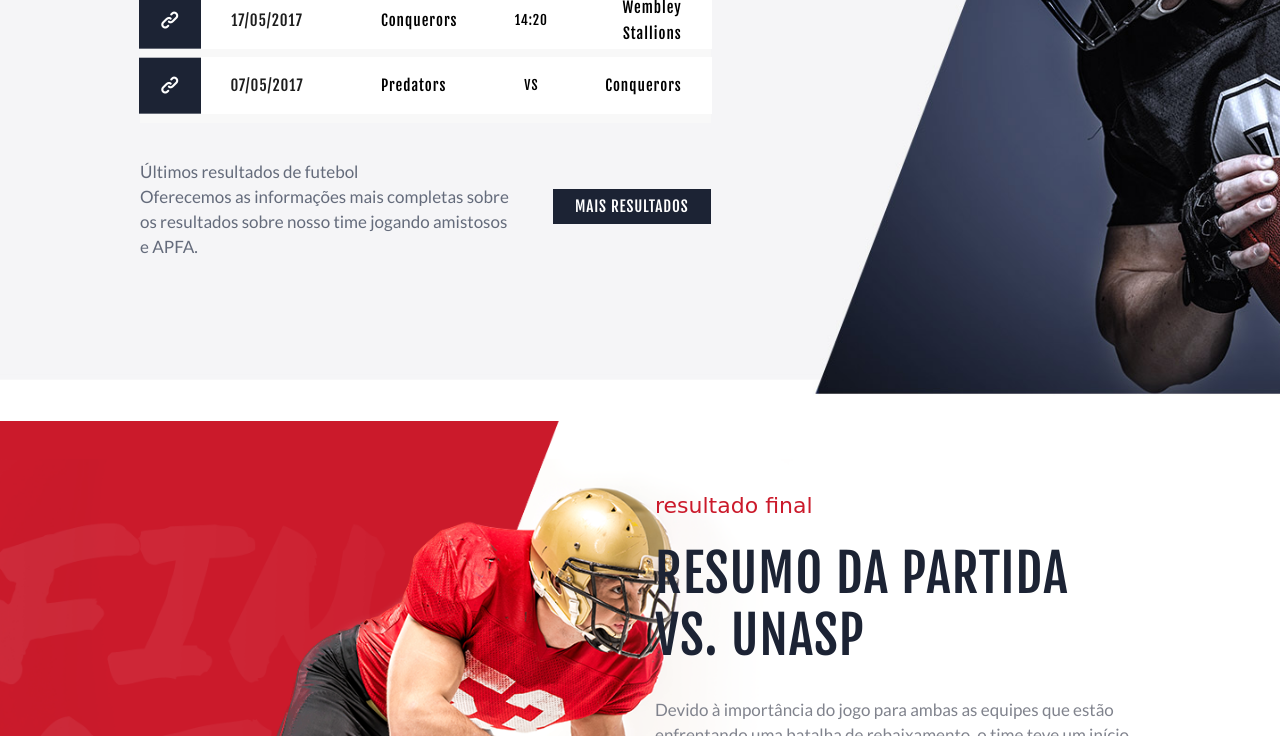
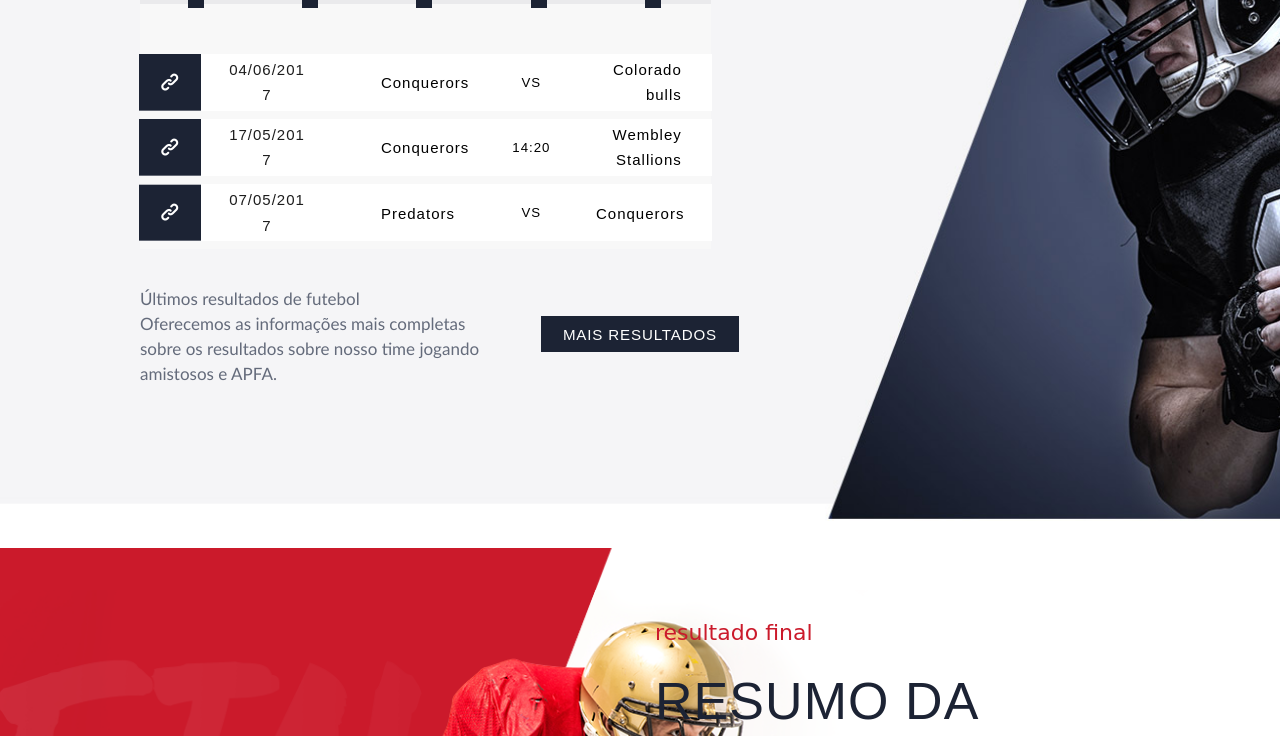
Before and after one commit to Leandro-Lopes/snakes, a plain HTML site: page index.html in a window 1280 px wide. Shown: the part 1843-2579 px from the top of the page. Drawn offline with Linux system fonts and the light colour scheme; a web font is replaced by a local one.

Commit message:
fisrt commit

```diff
--- /dev/null
+++ b/fjalla.css
@@ -0,0 +1,32 @@
+/* latin-ext */
+@font-face {
+  font-family: 'Fjalla One';
+  font-style: normal;
+  font-weight: 400;
+  src: local('Fjalla One'), local('FjallaOne-Regular'), url(https://fonts.gstatic.com/s/fjallaone/v6/Yq6R-LCAWCX3-6Ky7FAFrO96kigt.woff2) format('woff2');
+  unicode-range: U+0100-024F, U+0259, U+1E00-1EFF, U+2020, U+20A0-20AB, U+20AD-20CF, U+2113, U+2C60-2C7F, U+A720-A7FF;
+}
+/* latin */
+@font-face {
+  font-family: 'Fjalla One';
+  font-style: normal;
+  font-weight: 400;
+  src: local('Fjalla One'), local('FjallaOne-Regular'), url(https://fonts.gstatic.com/s/fjallaone/v6/Yq6R-LCAWCX3-6Ky7FAFrOF6kg.woff2) format('woff2');
+  unicode-range: U+0000-00FF, U+0131, U+0152-0153, U+02BB-02BC, U+02C6, U+02DA, U+02DC, U+2000-206F, U+2074, U+20AC, U+2122, U+2191, U+2193, U+2212, U+2215, U+FEFF, U+FFFD;
+}
+/* latin-ext */
+@font-face {
+  font-family: 'Lato';
+  font-style: normal;
+  font-weight: 400;
+  src: local('Lato Regular'), local('Lato-Regular'), url(https://fonts.gstatic.com/s/lato/v14/S6uyw4BMUTPHjxAwXjeu.woff2) format('woff2');
+  unicode-range: U+0100-024F, U+0259, U+1E00-1EFF, U+2020, U+20A0-20AB, U+20AD-20CF, U+2113, U+2C60-2C7F, U+A720-A7FF;
+}
+/* latin */
+@font-face {
+  font-family: 'Lato';
+  font-style: normal;
+  font-weight: 400;
+  src: local('Lato Regular'), local('Lato-Regular'), url(https://fonts.gstatic.com/s/lato/v14/S6uyw4BMUTPHjx4wXg.woff2) format('woff2');
+  unicode-range: U+0000-00FF, U+0131, U+0152-0153, U+02BB-02BC, U+02C6, U+02DA, U+02DC, U+2000-206F, U+2074, U+20AC, U+2122, U+2191, U+2193, U+2212, U+2215, U+FEFF, U+FFFD;
+}
--- a/index.html
+++ b/index.html
@@ -28,7 +28,7 @@ img.emoji {
 <link property="stylesheet" rel='stylesheet' id='wp-block-library-css' href='style.min.css?ver=5.0.2' type='text/css' media='all' />
 <link property="stylesheet" rel='stylesheet' id='contact-form-7-css' href='styles.css?ver=5.1.1' type='text/css' media='all' />
 <link property="stylesheet" rel='stylesheet' id='essential-grid-plugin-settings-css' href='settings.css?ver=2.3.1' type='text/css' media='all' />
-<link property="stylesheet" rel='stylesheet' id='tp-open-sans-css' href='http://fonts.googleapis.com/css?family=Open+Sans%3A300%2C400%2C600%2C700%2C800&#038;ver=5.0.2' type='text/css' media='all' />
+<link property="stylesheet" rel='stylesheet' id='tp-open-sans-css' href='opensans.css' type='text/css' media='all' />
 <link property="stylesheet" rel='stylesheet' id='tp-raleway-css' href='css.css' type='text/css' media='all' />
 <link property="stylesheet" rel='stylesheet' id='tp-droid-serif-css' href='droidserif.css' type='text/css' media='all' />
 <link property="stylesheet" rel='stylesheet' id='tp-fontello-css' href='fontello.css?ver=2.3.1' type='text/css' media='all' />
@@ -75,11 +75,7 @@ img.emoji {
 // </script>
 <script type='text/javascript' src='mediaelement-and-player.min.js?ver=4.2.6-78496d1'></script>
 <script type='text/javascript' src='mediaelement-migrate.min.js?ver=5.0.2'></script>
-<script type='text/javascript'>
-/* <![CDATA[ */
-var _wpmejsSettings = {"pluginPath":"\/wp-includes\/js\/mediaelement\/","classPrefix":"mejs-","stretching":"responsive"};
-/* ]]> */
-</script>
+
 <!-- <link rel='https://api.w.org/' href='http://conquerors.axiomthemes.com/wp-json/' />
 <link rel="EditURI" type="application/rsd+xml" title="RSD" href="http://conquerors.axiomthemes.com/xmlrpc.php?rsd" />
 <link rel="wlwmanifest" type="application/wlwmanifest+xml" href="http://conquerors.axiomthemes.com/wp-includes/wlwmanifest.xml" />
@@ -209,7 +205,7 @@ var _wpmejsSettings = {"pluginPath":"\/wp-includes\/js\/mediaelement\/","classPr
 <article id="post-93" class="post_item_single post_type_page post-93 page type-page status-publish hentry">
 <div class="post_content entry-content">
 <div data-vc-full-width="true" data-vc-full-width-init="false" data-vc-stretch-content="true" class="vc_row wpb_row vc_row-fluid vc_row-no-padding"><div class="wpb_column vc_column_container vc_col-sm-12 sc_layouts_column_icons_position_left"><div class="vc_column-inner"><div class="wpb_wrapper"><div id="widget_slider_641710499" class="widget_area sc_widget_slider vc_widget_slider wpb_content_element"><aside id="widget_slider_641710499_widget" class="widget widget_slider"> <div class="slider_wrap slider_engine_revo slider_alias_main-slider">
-<link href="http://fonts.googleapis.com/css?family=Fjalla+One:400%7CLato:400" rel="stylesheet" property="stylesheet" type="text/css" media="all">
+<link href="fjalla.css" rel="stylesheet" property="stylesheet" type="text/css" media="all">
 <div id="rev_slider_1_1_wrapper" class="rev_slider_wrapper fullwidthbanner-container" data-source="gallery" style="margin:0px auto;background:transparent;padding:0px;margin-top:0px;margin-bottom:0px;">
 
 <div id="rev_slider_1_1" class="rev_slider fullwidthabanner" style="display:none;" data-version="5.4.8.1">
--- /dev/null
+++ b/opensans.css
@@ -0,0 +1,280 @@
+/* cyrillic-ext */
+@font-face {
+  font-family: 'Open Sans';
+  font-style: normal;
+  font-weight: 300;
+  src: local('Open Sans Light'), local('OpenSans-Light'), url(https://fonts.gstatic.com/s/opensans/v15/mem5YaGs126MiZpBA-UN_r8OX-hpOqc.woff2) format('woff2');
+  unicode-range: U+0460-052F, U+1C80-1C88, U+20B4, U+2DE0-2DFF, U+A640-A69F, U+FE2E-FE2F;
+}
+/* cyrillic */
+@font-face {
+  font-family: 'Open Sans';
+  font-style: normal;
+  font-weight: 300;
+  src: local('Open Sans Light'), local('OpenSans-Light'), url(https://fonts.gstatic.com/s/opensans/v15/mem5YaGs126MiZpBA-UN_r8OVuhpOqc.woff2) format('woff2');
+  unicode-range: U+0400-045F, U+0490-0491, U+04B0-04B1, U+2116;
+}
+/* greek-ext */
+@font-face {
+  font-family: 'Open Sans';
+  font-style: normal;
+  font-weight: 300;
+  src: local('Open Sans Light'), local('OpenSans-Light'), url(https://fonts.gstatic.com/s/opensans/v15/mem5YaGs126MiZpBA-UN_r8OXuhpOqc.woff2) format('woff2');
+  unicode-range: U+1F00-1FFF;
+}
+/* greek */
+@font-face {
+  font-family: 'Open Sans';
+  font-style: normal;
+  font-weight: 300;
+  src: local('Open Sans Light'), local('OpenSans-Light'), url(https://fonts.gstatic.com/s/opensans/v15/mem5YaGs126MiZpBA-UN_r8OUehpOqc.woff2) format('woff2');
+  unicode-range: U+0370-03FF;
+}
+/* vietnamese */
+@font-face {
+  font-family: 'Open Sans';
+  font-style: normal;
+  font-weight: 300;
+  src: local('Open Sans Light'), local('OpenSans-Light'), url(https://fonts.gstatic.com/s/opensans/v15/mem5YaGs126MiZpBA-UN_r8OXehpOqc.woff2) format('woff2');
+  unicode-range: U+0102-0103, U+0110-0111, U+1EA0-1EF9, U+20AB;
+}
+/* latin-ext */
+@font-face {
+  font-family: 'Open Sans';
+  font-style: normal;
+  font-weight: 300;
+  src: local('Open Sans Light'), local('OpenSans-Light'), url(https://fonts.gstatic.com/s/opensans/v15/mem5YaGs126MiZpBA-UN_r8OXOhpOqc.woff2) format('woff2');
+  unicode-range: U+0100-024F, U+0259, U+1E00-1EFF, U+2020, U+20A0-20AB, U+20AD-20CF, U+2113, U+2C60-2C7F, U+A720-A7FF;
+}
+/* latin */
+@font-face {
+  font-family: 'Open Sans';
+  font-style: normal;
+  font-weight: 300;
+  src: local('Open Sans Light'), local('OpenSans-Light'), url(https://fonts.gstatic.com/s/opensans/v15/mem5YaGs126MiZpBA-UN_r8OUuhp.woff2) format('woff2');
+  unicode-range: U+0000-00FF, U+0131, U+0152-0153, U+02BB-02BC, U+02C6, U+02DA, U+02DC, U+2000-206F, U+2074, U+20AC, U+2122, U+2191, U+2193, U+2212, U+2215, U+FEFF, U+FFFD;
+}
+/* cyrillic-ext */
+@font-face {
+  font-family: 'Open Sans';
+  font-style: normal;
+  font-weight: 400;
+  src: local('Open Sans Regular'), local('OpenSans-Regular'), url(https://fonts.gstatic.com/s/opensans/v15/mem8YaGs126MiZpBA-UFWJ0bbck.woff2) format('woff2');
+  unicode-range: U+0460-052F, U+1C80-1C88, U+20B4, U+2DE0-2DFF, U+A640-A69F, U+FE2E-FE2F;
+}
+/* cyrillic */
+@font-face {
+  font-family: 'Open Sans';
+  font-style: normal;
+  font-weight: 400;
+  src: local('Open Sans Regular'), local('OpenSans-Regular'), url(https://fonts.gstatic.com/s/opensans/v15/mem8YaGs126MiZpBA-UFUZ0bbck.woff2) format('woff2');
+  unicode-range: U+0400-045F, U+0490-0491, U+04B0-04B1, U+2116;
+}
+/* greek-ext */
+@font-face {
+  font-family: 'Open Sans';
+  font-style: normal;
+  font-weight: 400;
+  src: local('Open Sans Regular'), local('OpenSans-Regular'), url(https://fonts.gstatic.com/s/opensans/v15/mem8YaGs126MiZpBA-UFWZ0bbck.woff2) format('woff2');
+  unicode-range: U+1F00-1FFF;
+}
+/* greek */
+@font-face {
+  font-family: 'Open Sans';
+  font-style: normal;
+  font-weight: 400;
+  src: local('Open Sans Regular'), local('OpenSans-Regular'), url(https://fonts.gstatic.com/s/opensans/v15/mem8YaGs126MiZpBA-UFVp0bbck.woff2) format('woff2');
+  unicode-range: U+0370-03FF;
+}
+/* vietnamese */
+@font-face {
+  font-family: 'Open Sans';
+  font-style: normal;
+  font-weight: 400;
+  src: local('Open Sans Regular'), local('OpenSans-Regular'), url(https://fonts.gstatic.com/s/opensans/v15/mem8YaGs126MiZpBA-UFWp0bbck.woff2) format('woff2');
+  unicode-range: U+0102-0103, U+0110-0111, U+1EA0-1EF9, U+20AB;
+}
+/* latin-ext */
+@font-face {
+  font-family: 'Open Sans';
+  font-style: normal;
+  font-weight: 400;
+  src: local('Open Sans Regular'), local('OpenSans-Regular'), url(https://fonts.gstatic.com/s/opensans/v15/mem8YaGs126MiZpBA-UFW50bbck.woff2) format('woff2');
+  unicode-range: U+0100-024F, U+0259, U+1E00-1EFF, U+2020, U+20A0-20AB, U+20AD-20CF, U+2113, U+2C60-2C7F, U+A720-A7FF;
+}
+/* latin */
+@font-face {
+  font-family: 'Open Sans';
+  font-style: normal;
+  font-weight: 400;
+  src: local('Open Sans Regular'), local('OpenSans-Regular'), url(https://fonts.gstatic.com/s/opensans/v15/mem8YaGs126MiZpBA-UFVZ0b.woff2) format('woff2');
+  unicode-range: U+0000-00FF, U+0131, U+0152-0153, U+02BB-02BC, U+02C6, U+02DA, U+02DC, U+2000-206F, U+2074, U+20AC, U+2122, U+2191, U+2193, U+2212, U+2215, U+FEFF, U+FFFD;
+}
+/* cyrillic-ext */
+@font-face {
+  font-family: 'Open Sans';
+  font-style: normal;
+  font-weight: 600;
+  src: local('Open Sans SemiBold'), local('OpenSans-SemiBold'), url(https://fonts.gstatic.com/s/opensans/v15/mem5YaGs126MiZpBA-UNirkOX-hpOqc.woff2) format('woff2');
+  unicode-range: U+0460-052F, U+1C80-1C88, U+20B4, U+2DE0-2DFF, U+A640-A69F, U+FE2E-FE2F;
+}
+/* cyrillic */
+@font-face {
+  font-family: 'Open Sans';
+  font-style: normal;
+  font-weight: 600;
+  src: local('Open Sans SemiBold'), local('OpenSans-SemiBold'), url(https://fonts.gstatic.com/s/opensans/v15/mem5YaGs126MiZpBA-UNirkOVuhpOqc.woff2) format('woff2');
+  unicode-range: U+0400-045F, U+0490-0491, U+04B0-04B1, U+2116;
+}
+/* greek-ext */
+@font-face {
+  font-family: 'Open Sans';
+  font-style: normal;
+  font-weight: 600;
+  src: local('Open Sans SemiBold'), local('OpenSans-SemiBold'), url(https://fonts.gstatic.com/s/opensans/v15/mem5YaGs126MiZpBA-UNirkOXuhpOqc.woff2) format('woff2');
+  unicode-range: U+1F00-1FFF;
+}
+/* greek */
+@font-face {
+  font-family: 'Open Sans';
+  font-style: normal;
+  font-weight: 600;
+  src: local('Open Sans SemiBold'), local('OpenSans-SemiBold'), url(https://fonts.gstatic.com/s/opensans/v15/mem5YaGs126MiZpBA-UNirkOUehpOqc.woff2) format('woff2');
+  unicode-range: U+0370-03FF;
+}
+/* vietnamese */
+@font-face {
+  font-family: 'Open Sans';
+  font-style: normal;
+  font-weight: 600;
+  src: local('Open Sans SemiBold'), local('OpenSans-SemiBold'), url(https://fonts.gstatic.com/s/opensans/v15/mem5YaGs126MiZpBA-UNirkOXehpOqc.woff2) format('woff2');
+  unicode-range: U+0102-0103, U+0110-0111, U+1EA0-1EF9, U+20AB;
+}
+/* latin-ext */
+@font-face {
+  font-family: 'Open Sans';
+  font-style: normal;
+  font-weight: 600;
+  src: local('Open Sans SemiBold'), local('OpenSans-SemiBold'), url(https://fonts.gstatic.com/s/opensans/v15/mem5YaGs126MiZpBA-UNirkOXOhpOqc.woff2) format('woff2');
+  unicode-range: U+0100-024F, U+0259, U+1E00-1EFF, U+2020, U+20A0-20AB, U+20AD-20CF, U+2113, U+2C60-2C7F, U+A720-A7FF;
+}
+/* latin */
+@font-face {
+  font-family: 'Open Sans';
+  font-style: normal;
+  font-weight: 600;
+  src: local('Open Sans SemiBold'), local('OpenSans-SemiBold'), url(https://fonts.gstatic.com/s/opensans/v15/mem5YaGs126MiZpBA-UNirkOUuhp.woff2) format('woff2');
+  unicode-range: U+0000-00FF, U+0131, U+0152-0153, U+02BB-02BC, U+02C6, U+02DA, U+02DC, U+2000-206F, U+2074, U+20AC, U+2122, U+2191, U+2193, U+2212, U+2215, U+FEFF, U+FFFD;
+}
+/* cyrillic-ext */
+@font-face {
+  font-family: 'Open Sans';
+  font-style: normal;
+  font-weight: 700;
+  src: local('Open Sans Bold'), local('OpenSans-Bold'), url(https://fonts.gstatic.com/s/opensans/v15/mem5YaGs126MiZpBA-UN7rgOX-hpOqc.woff2) format('woff2');
+  unicode-range: U+0460-052F, U+1C80-1C88, U+20B4, U+2DE0-2DFF, U+A640-A69F, U+FE2E-FE2F;
+}
+/* cyrillic */
+@font-face {
+  font-family: 'Open Sans';
+  font-style: normal;
+  font-weight: 700;
+  src: local('Open Sans Bold'), local('OpenSans-Bold'), url(https://fonts.gstatic.com/s/opensans/v15/mem5YaGs126MiZpBA-UN7rgOVuhpOqc.woff2) format('woff2');
+  unicode-range: U+0400-045F, U+0490-0491, U+04B0-04B1, U+2116;
+}
+/* greek-ext */
+@font-face {
+  font-family: 'Open Sans';
+  font-style: normal;
+  font-weight: 700;
+  src: local('Open Sans Bold'), local('OpenSans-Bold'), url(https://fonts.gstatic.com/s/opensans/v15/mem5YaGs126MiZpBA-UN7rgOXuhpOqc.woff2) format('woff2');
+  unicode-range: U+1F00-1FFF;
+}
+/* greek */
+@font-face {
+  font-family: 'Open Sans';
+  font-style: normal;
+  font-weight: 700;
+  src: local('Open Sans Bold'), local('OpenSans-Bold'), url(https://fonts.gstatic.com/s/opensans/v15/mem5YaGs126MiZpBA-UN7rgOUehpOqc.woff2) format('woff2');
+  unicode-range: U+0370-03FF;
+}
+/* vietnamese */
+@font-face {
+  font-family: 'Open Sans';
+  font-style: normal;
+  font-weight: 700;
+  src: local('Open Sans Bold'), local('OpenSans-Bold'), url(https://fonts.gstatic.com/s/opensans/v15/mem5YaGs126MiZpBA-UN7rgOXehpOqc.woff2) format('woff2');
+  unicode-range: U+0102-0103, U+0110-0111, U+1EA0-1EF9, U+20AB;
+}
+/* latin-ext */
+@font-face {
+  font-family: 'Open Sans';
+  font-style: normal;
+  font-weight: 700;
+  src: local('Open Sans Bold'), local('OpenSans-Bold'), url(https://fonts.gstatic.com/s/opensans/v15/mem5YaGs126MiZpBA-UN7rgOXOhpOqc.woff2) format('woff2');
+  unicode-range: U+0100-024F, U+0259, U+1E00-1EFF, U+2020, U+20A0-20AB, U+20AD-20CF, U+2113, U+2C60-2C7F, U+A720-A7FF;
+}
+/* latin */
+@font-face {
+  font-family: 'Open Sans';
+  font-style: normal;
+  font-weight: 700;
+  src: local('Open Sans Bold'), local('OpenSans-Bold'), url(https://fonts.gstatic.com/s/opensans/v15/mem5YaGs126MiZpBA-UN7rgOUuhp.woff2) format('woff2');
+  unicode-range: U+0000-00FF, U+0131, U+0152-0153, U+02BB-02BC, U+02C6, U+02DA, U+02DC, U+2000-206F, U+2074, U+20AC, U+2122, U+2191, U+2193, U+2212, U+2215, U+FEFF, U+FFFD;
+}
+/* cyrillic-ext */
+@font-face {
+  font-family: 'Open Sans';
+  font-style: normal;
+  font-weight: 800;
+  src: local('Open Sans ExtraBold'), local('OpenSans-ExtraBold'), url(https://fonts.gstatic.com/s/opensans/v15/mem5YaGs126MiZpBA-UN8rsOX-hpOqc.woff2) format('woff2');
+  unicode-range: U+0460-052F, U+1C80-1C88, U+20B4, U+2DE0-2DFF, U+A640-A69F, U+FE2E-FE2F;
+}
+/* cyrillic */
+@font-face {
+  font-family: 'Open Sans';
+  font-style: normal;
+  font-weight: 800;
+  src: local('Open Sans ExtraBold'), local('OpenSans-ExtraBold'), url(https://fonts.gstatic.com/s/opensans/v15/mem5YaGs126MiZpBA-UN8rsOVuhpOqc.woff2) format('woff2');
+  unicode-range: U+0400-045F, U+0490-0491, U+04B0-04B1, U+2116;
+}
+/* greek-ext */
+@font-face {
+  font-family: 'Open Sans';
+  font-style: normal;
+  font-weight: 800;
+  src: local('Open Sans ExtraBold'), local('OpenSans-ExtraBold'), url(https://fonts.gstatic.com/s/opensans/v15/mem5YaGs126MiZpBA-UN8rsOXuhpOqc.woff2) format('woff2');
+  unicode-range: U+1F00-1FFF;
+}
+/* greek */
+@font-face {
+  font-family: 'Open Sans';
+  font-style: normal;
+  font-weight: 800;
+  src: local('Open Sans ExtraBold'), local('OpenSans-ExtraBold'), url(https://fonts.gstatic.com/s/opensans/v15/mem5YaGs126MiZpBA-UN8rsOUehpOqc.woff2) format('woff2');
+  unicode-range: U+0370-03FF;
+}
+/* vietnamese */
+@font-face {
+  font-family: 'Open Sans';
+  font-style: normal;
+  font-weight: 800;
+  src: local('Open Sans ExtraBold'), local('OpenSans-ExtraBold'), url(https://fonts.gstatic.com/s/opensans/v15/mem5YaGs126MiZpBA-UN8rsOXehpOqc.woff2) format('woff2');
+  unicode-range: U+0102-0103, U+0110-0111, U+1EA0-1EF9, U+20AB;
+}
+/* latin-ext */
+@font-face {
+  font-family: 'Open Sans';
+  font-style: normal;
+  font-weight: 800;
+  src: local('Open Sans ExtraBold'), local('OpenSans-ExtraBold'), url(https://fonts.gstatic.com/s/opensans/v15/mem5YaGs126MiZpBA-UN8rsOXOhpOqc.woff2) format('woff2');
+  unicode-range: U+0100-024F, U+0259, U+1E00-1EFF, U+2020, U+20A0-20AB, U+20AD-20CF, U+2113, U+2C60-2C7F, U+A720-A7FF;
+}
+/* latin */
+@font-face {
+  font-family: 'Open Sans';
+  font-style: normal;
+  font-weight: 800;
+  src: local('Open Sans ExtraBold'), local('OpenSans-ExtraBold'), url(https://fonts.gstatic.com/s/opensans/v15/mem5YaGs126MiZpBA-UN8rsOUuhp.woff2) format('woff2');
+  unicode-range: U+0000-00FF, U+0131, U+0152-0153, U+02BB-02BC, U+02C6, U+02DA, U+02DC, U+2000-206F, U+2074, U+20AC, U+2122, U+2191, U+2193, U+2212, U+2215, U+FEFF, U+FFFD;
+}
```
